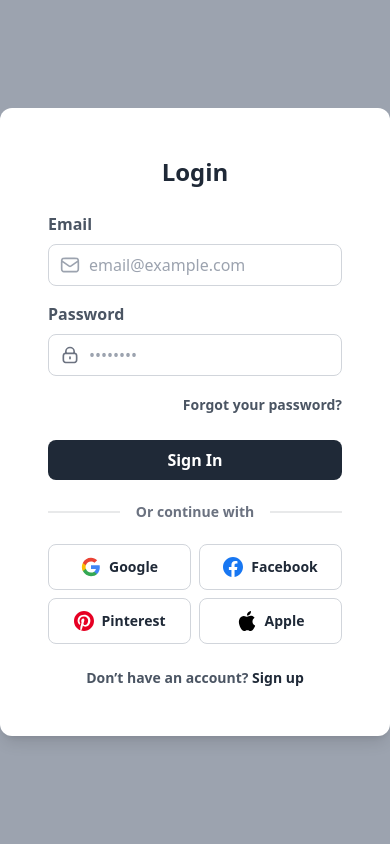
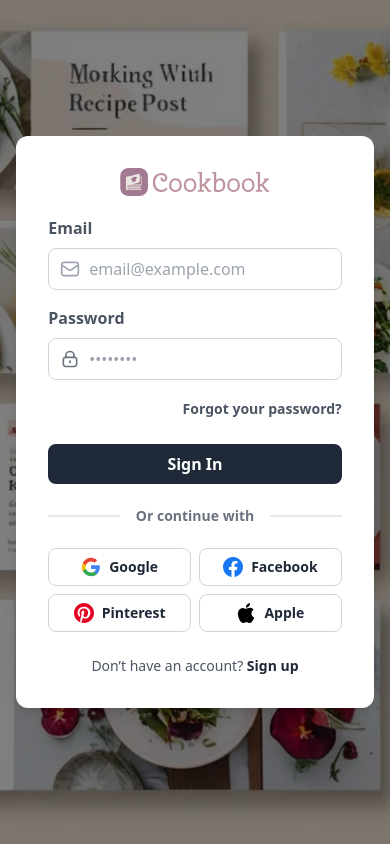
Before and after one commit to Alexrsnchz/cookbook-web, a React (Vite) app: page /login in a window 390 px wide. Built offline with nearby package versions, Linux system fonts and the light colour scheme.

Commit message:
Login second design + modified to make it responsive

```diff
--- a/index.html
+++ b/index.html
@@ -4,6 +4,9 @@
     <meta charset="UTF-8" />
     <link rel="icon" type="image/svg+xml" href="/vite.svg" />
     <meta name="viewport" content="width=device-width, initial-scale=1.0" />
+    <meta name="description" content="Cooking recipes gallery">
+    <meta name="keywords" content="Cookbook, Cooking, Recipe, Recipes">
+    <meta name="author" content="Cookbook">
     <title>Cookbook</title>
   </head>
   <body>
--- a/src/assets/Icons.jsx
+++ b/src/assets/Icons.jsx
@@ -9,9 +9,9 @@
       <path
         d="M2 7L10.1649 12.7154C10.8261 13.1783 11.1567 13.4097 11.5163 13.4993C11.8339 13.5785 12.1661 13.5785 12.4837 13.4993C12.8433 13.4097 13.1739 13.1783 13.8351 12.7154L22 7M6.8 20H17.2C18.8802 20 19.7202 20 20.362 19.673C20.9265 19.3854 21.3854 18.9265 21.673 18.362C22 17.7202 22 16.8802 22 15.2V8.8C22 7.11984 22 6.27976 21.673 5.63803C21.3854 5.07354 20.9265 4.6146 20.362 4.32698C19.7202 4 18.8802 4 17.2 4H6.8C5.11984 4 4.27976 4 3.63803 4.32698C3.07354 4.6146 2.6146 5.07354 2.32698 5.63803C2 6.27976 2 7.11984 2 8.8V15.2C2 16.8802 2 17.7202 2.32698 18.362C2.6146 18.9265 3.07354 19.3854 3.63803 19.673C4.27976 20 5.11984 20 6.8 20Z"
         stroke="currentColor"
-        stroke-width="2"
-        stroke-linecap="round"
-        stroke-linejoin="round"
+        strokeWidth="2"
+        strokeLinecap="round"
+        strokeLinejoin="round"
       />
     </svg>
   );
@@ -28,9 +28,9 @@
       <path
         d="M17 10V8C17 5.23858 14.7614 3 12 3C9.23858 3 7 5.23858 7 8V10M12 14.5V16.5M8.8 21H15.2C16.8802 21 17.7202 21 18.362 20.673C18.9265 20.3854 19.3854 19.9265 19.673 19.362C20 18.7202 20 17.8802 20 16.2V14.8C20 13.1198 20 12.2798 19.673 11.638C19.3854 11.0735 18.9265 10.6146 18.362 10.327C17.7202 10 16.8802 10 15.2 10H8.8C7.11984 10 6.27976 10 5.63803 10.327C5.07354 10.6146 4.6146 11.0735 4.32698 11.638C4 12.2798 4 13.1198 4 14.8V16.2C4 17.8802 4 18.7202 4.32698 19.362C4.6146 19.9265 5.07354 20.3854 5.63803 20.673C6.27976 21 7.11984 21 8.8 21Z"
         stroke="currentColor"
-        stroke-width="2"
-        stroke-linecap="round"
-        stroke-linejoin="round"
+        strokeWidth="2"
+        strokeLinecap="round"
+        strokeLinejoin="round"
       />
     </svg>
   );
@@ -123,7 +123,7 @@
         cy="12"
         r="10"
         stroke="currentColor"
-        stroke-width="4"
+        strokeWidth="4"
       ></circle>
       <path
         class="opacity-75"
--- a/src/pages/Login.jsx
+++ b/src/pages/Login.jsx
@@ -8,6 +8,9 @@
   PasswordIcon,
   PinterestIcon,
 } from '../assets/Icons';
+import logo from '../assets/images/logo.svg';
+import background from '../assets/images/background.webp';
+import { Link } from 'react-router-dom';
 
 function Login() {
   const [isLoading, setIsLoading] = useState(false);
@@ -22,9 +25,24 @@
   };
 
   return (
-    <div className="flex justify-center items-center min-h-screen bg-gray-400">
-      <div className="rounded-xl bg-white p-12 shadow-lg w-full max-w-md">
-        <h1 className="text-center font-semibold text-2xl mb-6">Login</h1>
+    <div
+      className="flex justify-center items-center min-h-screen bg-gray-400"
+      style={{
+        backgroundImage: `url(${background})`,
+        backgroundSize: 'cover',
+        backgroundPosition: 'center',
+      }}
+    >
+      <div className="absolute inset-0 bg-black opacity-50"></div>
+
+      <div className="relative z-10 rounded-xl bg-white p-8 md:p-12 shadow-lg w-11/12 max-w-lg md:max-w-md lg:max-w-lg">
+        <div className="flex justify-center mb-5">
+          <img
+            src={logo}
+            alt="logo"
+            className="w-full max-w-[150px] md:max-w-[180px] lg:max-w-[200px]"
+          />
+        </div>
 
         <form onSubmit={handleSubmit}>
           <div className="mb-4">
@@ -70,12 +88,12 @@
           </div>
 
           <div className="text-right mb-6">
-            <a
-              href="#"
+            <Link
+              to={'/'}
               className="text-sm text-gray-600 hover:text-gray-800 font-semibold"
             >
               Forgot your password?
-            </a>
+            </Link>
           </div>
 
           <button
@@ -95,7 +113,7 @@
           <button
             onClick={() => handleSocialLogin('Google')}
             disabled={socialProvider !== null}
-            className="border border-gray-300 hover:bg-gray-100 disabled:bg-gray-100 font-semibold text-sm flex items-center justify-center gap-2 rounded-lg py-3 transition duration-300"
+            className="border border-gray-300 hover:bg-gray-100 disabled:bg-gray-100 font-semibold text-sm flex items-center justify-center gap-2 rounded-lg py-2 md:py-3 transition duration-300"
           >
             {socialProvider === 'Google' ? (
               <LoaderIcon />
@@ -109,7 +127,7 @@
           <button
             onClick={() => handleSocialLogin('Facebook')}
             disabled={socialProvider !== null}
-            className="border border-gray-300 hover:bg-gray-100 disabled:bg-gray-100 font-semibold text-sm flex items-center justify-center gap-2 rounded-lg py-3 transition duration-300"
+            className="border border-gray-300 hover:bg-gray-100 disabled:bg-gray-100 font-semibold text-sm flex items-center justify-center gap-2 rounded-lg py-2 md:py-3 transition duration-300"
           >
             {socialProvider === 'Facebook' ? (
               <LoaderIcon />
@@ -123,7 +141,7 @@
           <button
             onClick={() => handleSocialLogin('Pinterest')}
             disabled={socialProvider !== null}
-            className="border border-gray-300 hover:bg-gray-100 disabled:bg-gray-100 font-semibold text-sm flex items-center justify-center gap-2 rounded-lg py-3 transition duration-300"
+            className="border border-gray-300 hover:bg-gray-100 disabled:bg-gray-100 font-semibold text-sm flex items-center justify-center gap-2 rounded-lg py-2 md:py-3 transition duration-300"
           >
             {socialProvider === 'Pinterest' ? (
               <LoaderIcon />
@@ -137,7 +155,7 @@
           <button
             onClick={() => handleSocialLogin('Apple')}
             disabled={socialProvider !== null}
-            className="border border-gray-300 hover:bg-gray-100 disabled:bg-gray-100 font-semibold text-sm flex items-center justify-center gap-2 rounded-lg py-3 transition duration-300"
+            className="border border-gray-300 hover:bg-gray-100 disabled:bg-gray-100 font-semibold text-sm flex items-center justify-center gap-2 rounded-lg py-2 md:py-3 transition duration-300"
           >
             {socialProvider === 'Apple' ? (
               <LoaderIcon />
@@ -151,11 +169,14 @@
         </div>
 
         <div className="text-center mt-6">
-          <p className="text-sm text-gray-600 font-semibold">
+          <p className="text-sm text-gray-600">
             Don’t have an account?{' '}
-            <a href="#" className="text-gray-800 font-semibold hover:underline">
+            <Link
+              to={'/signup'}
+              className="text-gray-800 font-semibold hover:underline"
+            >
               Sign up
-            </a>
+            </Link>
           </p>
         </div>
       </div>
```
Also changed, not shown: public/robots.txt (added), src/assets/images/background.webp (added), src/assets/images/logo.svg (added).
